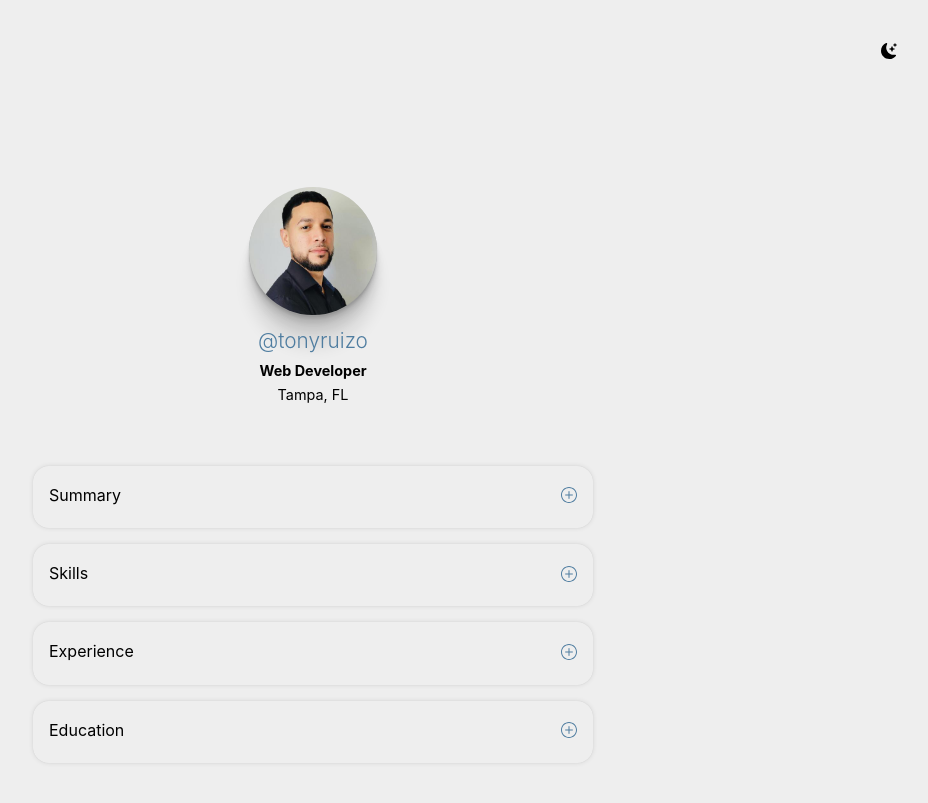
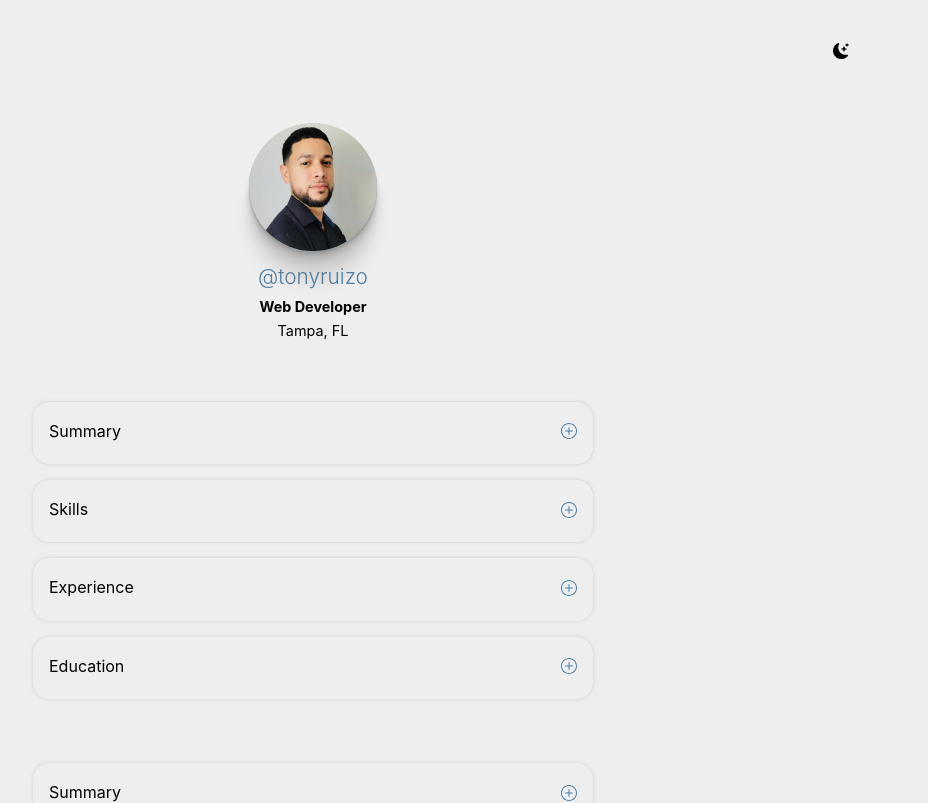
Before and after one commit to tonyruizo/portfolio, a React (Vite) app: page /aboutme in a window 1280 px wide. Shown: the top 803 px of the page, without its empty margins (327-1255 px from the left). Built offline with nearby package versions, Linux system fonts and the light colour scheme.

Commit message:
Update media queries

```diff
--- a/src/index.css
+++ b/src/index.css
@@ -96,7 +96,7 @@ body {
 
 @media screen and (min-width: 390px) {
   .avatar-card {
-    margin-top: 5rem;
+    margin-top: 1rem;
   }
 
   .avatar-card img {
@@ -159,6 +159,13 @@ body {
   }
 
   .displayModeBtn {
-    margin-right: 3rem;
+    margin-right: 2rem;
   }
 }
+
+@media screen and (min-width: 1200px) {
+  .displayModeBtn {
+    margin-right: 6rem;
+  }
+
+}
```
